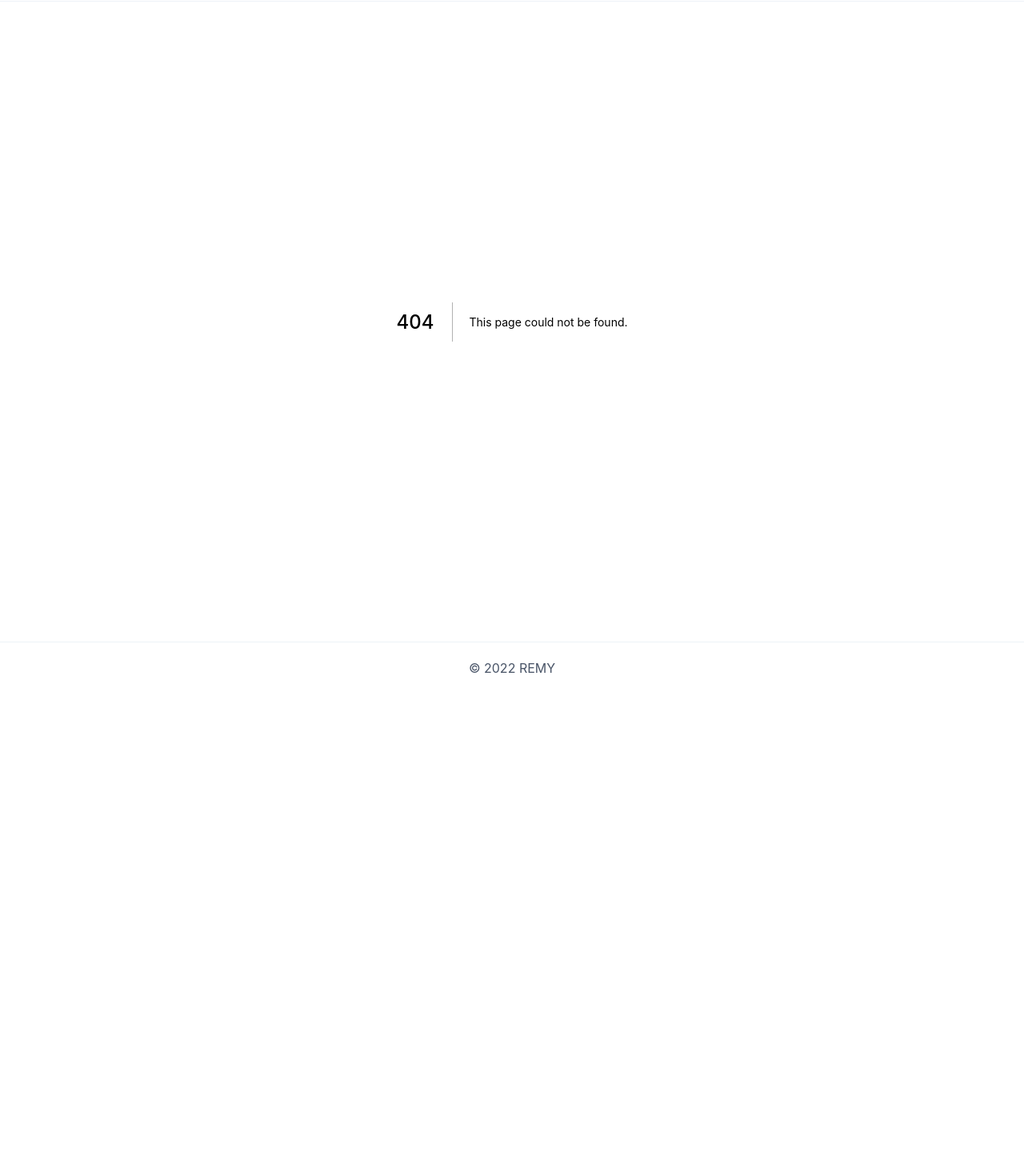
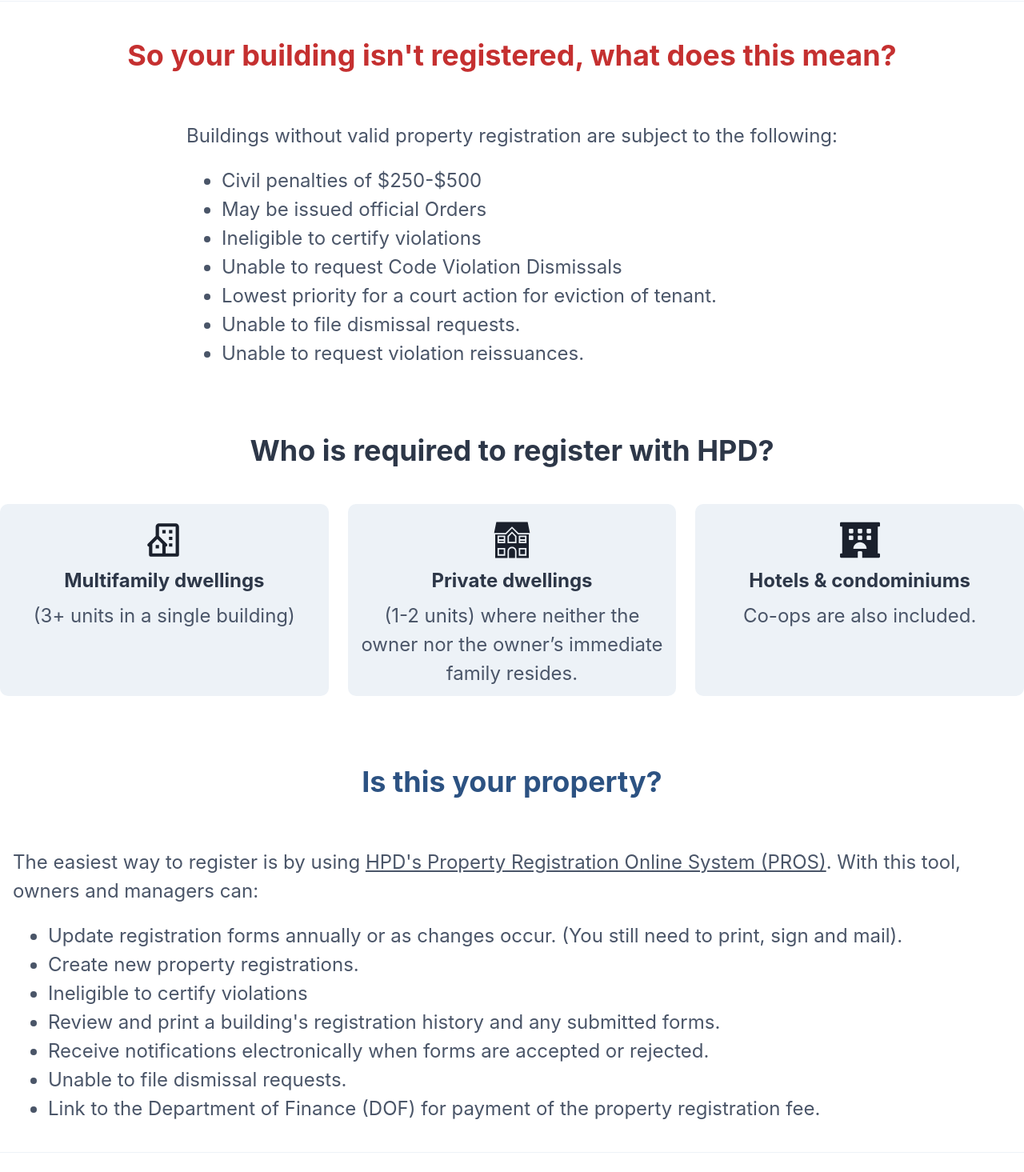
Before and after one commit to RemyCapstone/capstone, a Next.js app: page /notregistered in a window 1280 px wide. Before the commit this address had no page. Shown: the part 60-1525 px from the top of the page at 80% size. Before the commit the page ends 927 px from the top, so only its background shows below. Built offline with nearby package versions, Linux system fonts and the light colour scheme; a small style sheet from the web is missing.

Commit message:
hpd updates

```diff
--- a/components/Property.js
+++ b/components/Property.js
@@ -1,10 +1,10 @@
 import Link from "next/link";
 import Image from "next/image";
-import { Box, Flex, Spacer, Text} from "@chakra-ui/react";
+import { Box, Button, Flex, Spacer, Text, Tooltip } from "@chakra-ui/react";
 import { FaBed, FaBath } from 'react-icons/fa';
 import { BsGridFill } from 'react-icons/bs';
 import millify from 'millify';
-import { GoVerified } from 'react-icons/go';
+import { GoVerified, GoQuestion } from 'react-icons/go';
 import {useState, useEffect} from 'react';
 
 import DefaultImage from '../assets/images/home.png';
@@ -20,7 +20,7 @@ const Property = ({property , isRental,}) => {
     const { zpid, address, imgSrc, price, bedrooms, bathrooms, livingArea } = property;
     //console.log(zpid, address, imgSrc)
 
-    const [isVerified, setVerified] = useState('Not Registered');
+    const [isVerified, setVerified] = useState([]);
 
 
     let addressSplit = address.split(',');
@@ -44,7 +44,10 @@ const Property = ({property , isRental,}) => {
 
     //console.log(addressSplit)
 
-    const [residentalName, streetName, city, stateAndZip] = addressSplit;
+    let [residentalName, streetName, city, stateAndZip] = addressSplit;
+    if(streetName.includes("#")){
+        streetName = streetName.substring(0, streetName.indexOf('#'))
+    }
     //console.log('STREET NAME:', streetName)
 
     useEffect(() => {
@@ -53,20 +56,26 @@ const Property = ({property , isRental,}) => {
             const geoSearchProps = response.features[0].properties
             return geoSearchProps
         }).then((geoSearchProps) => {
-            const options = registeredOptions(geoSearchProps.pad_orig_stname, geoSearchProps.pad_low, geoSearchProps.pad_high)
-            fetchOpenApi(options).then((response) => {
+            //console.log(geoSearchProps)
+            if(geoSearchProps){
+                const options = registeredOptions(geoSearchProps.pad_orig_stname, geoSearchProps.pad_low)
+                fetchOpenApi(options).then((response) => {
                 setVerified(response)
             })
+            }
+            else{
+                setVerified([])
+            }
         })
     }, []);
 
-    console.log(isVerified)
+    //console.log(isVerified)
 
 
     return (
         //after clicking on a property we route to the specific property page
         //for new tab <a target="_blank" rel="noreferrer"></a>
-        <Link href={`/property/${zpid}`} passHref>
+        <Link href={`/property/${zpid}/`} passHref>
 
             <Flex flexWrap='wrap' w='420px' p='5' paddingTop='0px' justifyContent='flex-start' cursor='pointer' >
                 <Box>
@@ -79,8 +88,8 @@ const Property = ({property , isRental,}) => {
 
                         </Flex>
                         <Flex>
-                            <Text fontWeight='bold' fontSize='lg' color={isVerified.length > 0 ? 'teal.400' : 'red.400'}>{isVerified.length > 0 ? 'HPD Verified' : 'Not HPD Verified'}</Text>
-                            <Box paddingLeft='3' paddingTop='1' color='green.500'>{isVerified.length >0 && <GoVerified />}</Box>
+                            <Text fontWeight='bold' fontSize='lg' color={isVerified.length > 0 ? 'teal.400' : 'red.400'}>{isVerified.length > 0 ? 'HPD Verified' : 'Not Verified'}</Text>
+                            <Box paddingLeft='2' paddingTop='0' _hover={{ color: "teal.600"}} color= {isVerified.length >0 ? 'green.500' : 'gray.500'}>{isVerified.length >0 ? <GoVerified /> : <Link href='/notregistered' passHref><Text fontSize='xs'>Learn More</Text></Link> }</Box>
                         </Flex>
                     </Flex>
                     <Flex alignItems='center' p='1' justifyContent='space-between' w='260px' color='blue.400'>
--- /dev/null
+++ b/pages/notregistered.js
@@ -0,0 +1,96 @@
+import { Center, ListItem, UnorderedList, Grid, GridItem, Flex, Box, Text, Icon } from '@chakra-ui/react';
+import {GiFamilyHouse} from 'react-icons/gi';
+import {BiBuildingHouse} from 'react-icons/bi';
+import {FaHotel} from 'react-icons/fa';
+
+const AboutPage = () => {
+    return (
+        <Box>
+            <Flex justifyContent='center' alignItems='center' >
+                <Text fontSize='4xl' p='10' fontWeight='bold' color='red.600'>
+                    So your building isn't registered, what does this mean?
+                </Text>
+            </Flex>
+            <Flex justifyContent='center' alignItems='center'>
+                <Text fontSize='2xl' p='4' color='gray.600'>
+                    Buildings without valid property registration are subject to the following:
+
+                    <Box>
+                    <UnorderedList padding='5'>
+                    <ListItem>Civil penalties of $250-$500</ListItem>
+                    <ListItem>May be issued official Orders</ListItem>
+                    <ListItem>Ineligible to certify violations</ListItem>
+                    <ListItem>Unable to request Code Violation Dismissals</ListItem>
+                    <ListItem>Lowest priority for a court action for eviction of tenant.</ListItem>
+                    <ListItem>Unable to file dismissal requests.</ListItem>
+                    <ListItem>Unable to request violation reissuances.</ListItem>
+                    </UnorderedList>
+                    </Box>
+                </Text>
+            </Flex>
+
+            <Flex justifyContent='center' alignItems='center'>
+                <Text fontSize='4xl' p='10' fontWeight='bold' color='gray.700'>
+                    Who is required to register with HPD?
+                </Text>
+            </Flex>
+            <Grid templateColumns='repeat(3, 1fr)' gap={6}>
+                <GridItem w='100%' h='60' bg='gray.100' borderRadius='10'>
+                    <Box p='3' paddingTop={5}>
+                        <Flex justifyContent="center" alignItems="center">
+                            <Icon as={BiBuildingHouse} w={50} h={50} />
+                        </Flex>
+                        <Text fontSize='2xl' fontWeight='bold' textAlign='center' color='gray.700' p='2'>Multifamily dwellings</Text>
+                        <Text fontSize='2xl' textAlign='center' color='gray.600'>(3+ units in a single building)</Text>
+                    </Box>
+                </GridItem>
+                <GridItem w='100%' h='60' bg='gray.100' borderRadius='10'>
+                    <Box p='3' paddingTop={5}>
+                        <Flex justifyContent="center" alignItems="center">
+                            <Icon as={GiFamilyHouse} w={50} h={50} />
+                        </Flex>
+                        <Text fontSize='2xl' fontWeight='bold' textAlign='center' color='gray.700' p='2'>Private dwellings</Text>
+                        <Text fontSize='2xl'textAlign='center' color='gray.600'>(1-2 units) where neither the owner nor the owner’s immediate family resides.</Text>
+                    </Box>
+                </GridItem>
+                <GridItem w='100%' h='60' bg='gray.100' borderRadius='10'>
+                    <Box p='3' paddingTop={5}>
+                        <Flex justifyContent="center" alignItems="center">
+                            <Icon as={FaHotel} w={50} h={50} />
+                        </Flex>
+                        <Text fontSize='2xl' fontWeight='bold' textAlign='center' color='gray.700' p='2'>Hotels & condominiums</Text>
+                        <Text fontSize='2xl'textAlign='center' color='gray.600'>Co-ops are also included.</Text>
+                    </Box>
+                </GridItem>
+            </Grid>
+
+            <Flex justifyContent='center' alignItems='center' paddingTop='10'>
+                <Text fontSize='4xl' p='10' fontWeight='bold' color='blue.700'>
+                    Is this your property?
+                </Text>
+            </Flex>
+            <Flex justifyContent='center' alignItems='center'>
+                <Text fontSize='2xl' p='4' color='gray.600'>
+                    The easiest way to register is by using <a href='https://a806-pros.nyc.gov/PROS/mdRInternet.html'><Text as='u'>HPD's Property Registration Online System (PROS)</Text></a>. With this tool, owners and managers can:
+
+                    <Box>
+                    <UnorderedList padding='5'>
+                    <ListItem>Update registration forms annually or as changes occur. (You still need to print, sign and mail).</ListItem>
+                    <ListItem>Create new property registrations.</ListItem>
+                    <ListItem>Ineligible to certify violations</ListItem>
+                    <ListItem>Review and print a building's registration history and any submitted forms.</ListItem>
+                    <ListItem>Receive notifications electronically when forms are accepted or rejected.</ListItem>
+                    <ListItem>Unable to file dismissal requests.</ListItem>
+                    <ListItem>Link to the Department of Finance (DOF) for payment of the property registration fee.</ListItem>
+                    </UnorderedList>
+                    </Box>
+                </Text>
+            </Flex>
+        </Box>
+
+
+
+    );
+}
+
+export default AboutPage;
--- a/utils/geoSearch.js
+++ b/utils/geoSearch.js
@@ -10,10 +10,6 @@ export const geoOptions = (streetName) => {
     }
 };
 
-const registerOptions = () => {
-
-}
-
 //get request to each listing using axios
 export const fetchGeoSearch = async(options) => {
     const { data } = await axios.request(options);
--- a/utils/hpdViolations.js
+++ b/utils/hpdViolations.js
@@ -1,13 +1,12 @@
 import axios from "axios";
 
-export const registeredOptions = (streetName, low, high) => {
+export const registeredOptions = (streetName, low) => {
     return {
         method: 'GET',
         url: 'https://data.cityofnewyork.us/resource/tesw-yqqr.json',
         params: {
             streetname: streetName,
-            lowhousenumber: low,
-            highhousenumber: high,
+            lowhousenumber: low
         },
         headers: {
             'X-App-Token': 'Q1h4l4Z2UoKHi4Yvz8NeEw4yL',
```
Also changed, not shown: components/Violations/Violations.js (added, +31 -0 lines), pages/property/[zpid].js (+26 -1 lines).
